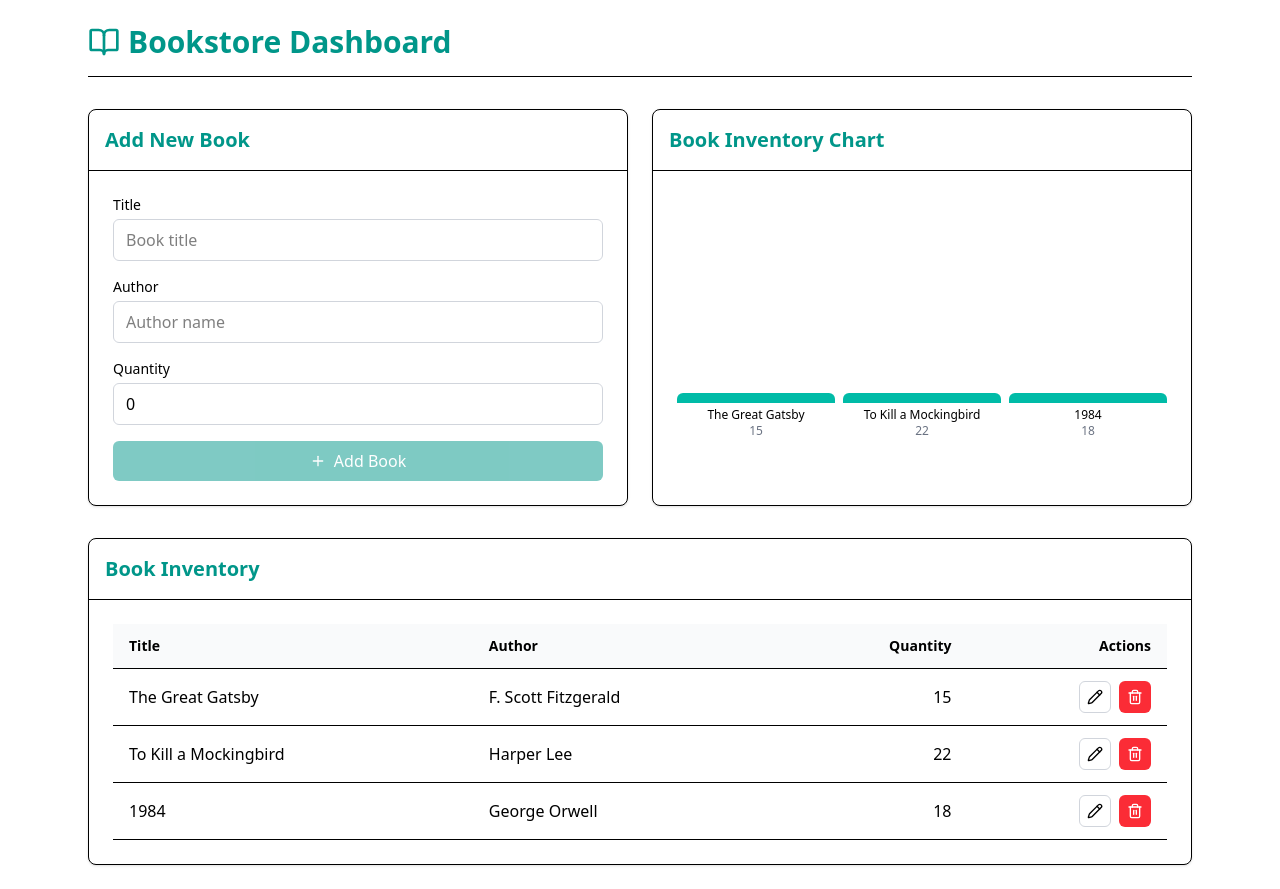
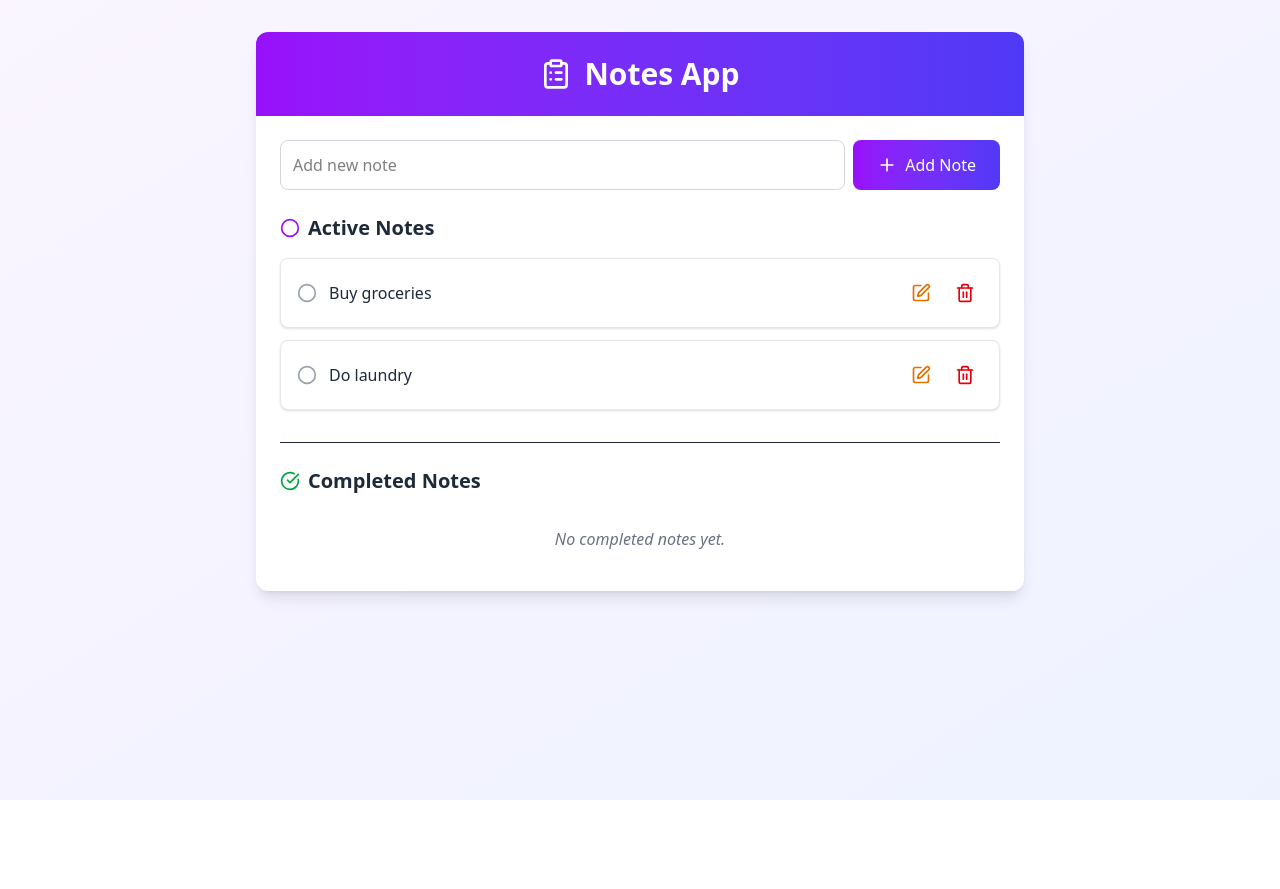
Before and after one commit to Yuossof/photo-gallery, a Next.js app: page / in a window 1280 px wide. After the commit the page ends 800 px from the top, so only its background shows below. Built offline with nearby package versions, Linux system fonts and the light colour scheme.

Commit message:
Update page.tsx

```diff
--- a/src/app/page.tsx
+++ b/src/app/page.tsx
@@ -1,263 +1,207 @@
 "use client"
 
 import { useState } from "react"
-import { Pencil, Trash2, BookOpen, Plus, Save, X } from "lucide-react"
+import { Trash2, Edit, Plus, Save, CheckCircle, Circle, ClipboardList } from "lucide-react"
 
-interface Book {
-  id: number
-  title: string
-  author: string
-  quantity: number
-}
+const NotesApp = () => {
+  const [notes, setNotes] = useState([
+    { id: 1, text: "Buy groceries", completed: false },
+    { id: 2, text: "Do laundry", completed: false },
+  ])
+  const [newNote, setNewNote] = useState("")
+  const [updateNoteId, setUpdateNoteId] = useState<number | null>(null)
+  const [updateNoteText, setUpdateNoteText] = useState("")
 
-export default function BookstoreDashboard() {
-  const [books, setBooks] = useState<Book[]>([
-    { id: 1, title: "The Great Gatsby", author: "F. Scott Fitzgerald", quantity: 15 },
-    { id: 2, title: "To Kill a Mockingbird", author: "Harper Lee", quantity: 22 },
-    { id: 3, title: "1984", author: "George Orwell", quantity: 18 },
-  ])
-
-  const [newBook, setNewBook] = useState<Omit<Book, "id">>({ title: "", author: "", quantity: 0 })
-  const [updateBook, setUpdateBook] = useState<Book | null>(null)
-
-  const handleAddBook = () => {
-    if (newBook.title && newBook.author && newBook.quantity > 0) {
-      const maxId = books.length > 0 ? Math.max(...books.map((book) => book.id)) : 0
-      setBooks([...books, { id: maxId + 1, ...newBook }])
-      setNewBook({ title: "", author: "", quantity: 0 })
+  const addNote = () => {
+    if (newNote.trim() !== "") {
+      const newNotes = [...notes, { id: notes.length + 1, text: newNote, completed: false }]
+      setNotes(newNotes)
+      setNewNote("")
     }
   }
 
-  const handleUpdateBook = (book: Book) => {
-    setUpdateBook(book)
+  const deleteNote = (id: number) => {
+    const newNotes = notes.filter((note) => note.id !== id)
+    setNotes(newNotes)
   }
 
-  const handleSaveUpdate = () => {
-    if (updateBook && updateBook.title && updateBook.author && updateBook.quantity > 0) {
-      const updatedBooks = books.map((book) => (book.id === updateBook.id ? updateBook : book))
-      setBooks(updatedBooks)
-      setUpdateBook(null)
+  const updateNote = (id: number) => {
+    setUpdateNoteId(id)
+    const noteToUpdate = notes.find((note) => note.id === id)
+    if (noteToUpdate) {
+      setUpdateNoteText(noteToUpdate.text)
     }
   }
 
-  const handleDeleteBook = (id: number) => {
-    const filteredBooks = books.filter((book) => book.id !== id)
-    setBooks(filteredBooks)
+  const saveUpdateNote = () => {
+    if (updateNoteId !== null && updateNoteText.trim() !== "") {
+      const newNotes = notes.map((note) => {
+        if (note.id === updateNoteId) {
+          return { ...note, text: updateNoteText }
+        }
+        return note
+      })
+      setNotes(newNotes)
+      setUpdateNoteId(null)
+      setUpdateNoteText("")
+    }
   }
 
-  // Find the maximum quantity for scaling the chart
-  const maxQuantity = Math.max(...books.map((book) => book.quantity), 1)
+  const toggleCompleted = (id: number) => {
+    const newNotes = notes.map((note) => {
+      if (note.id === id) {
+        return { ...note, completed: !note.completed }
+      }
+      return note
+    })
+    setNotes(newNotes)
+  }
+
+  const filteredNotes = notes.filter((note) => note.completed)
+  const activeNotes = notes.filter((note) => !note.completed)
 
   return (
-    <div className="container mx-auto p-6 space-y-8 max-w-6xl">
-      <header className="border-b pb-4">
-        <h1 className="text-3xl font-bold text-teal-600 flex items-center gap-2">
-          <BookOpen className="h-8 w-8" />
-          Bookstore Dashboard
-        </h1>
-      </header>
+    <div className="min-h-screen bg-gradient-to-br from-purple-50 to-indigo-50 p-4 md:p-8">
+      <div className="max-w-3xl mx-auto bg-white rounded-xl shadow-lg overflow-hidden">
+        <div className="bg-gradient-to-r from-purple-600 to-indigo-600 p-6">
+          <div className="flex items-center justify-center">
+            <ClipboardList className="h-8 w-8 text-white mr-3" />
+            <h1 className="text-3xl font-bold text-white">Notes App</h1>
+          </div>
+        </div>
 
-      <div className="grid grid-cols-1 md:grid-cols-2 gap-6">
-        {/* Add/Update Book Form Card */}
-        <div className="bg-white rounded-lg border shadow-sm overflow-hidden">
-          <div className="border-b p-4">
-            <h2 className="text-xl font-semibold text-teal-600">{updateBook ? "Update Book" : "Add New Book"}</h2>
+        <div className="p-6">
+          <div className="flex flex-col md:flex-row gap-2 mb-6">
+            <input
+              type="text"
+              value={newNote}
+              onChange={(e) => setNewNote(e.target.value)}
+              className="flex-grow p-3 border border-gray-300 rounded-lg focus:outline-none focus:ring-2 focus:ring-purple-500 transition-all"
+              placeholder="Add new note"
+              onKeyDown={(e) => {
+                if (e.key === "Enter") addNote()
+              }}
+            />
+            <button
+              onClick={addNote}
+              className="bg-gradient-to-r from-purple-600 to-indigo-600 hover:from-purple-700 hover:to-indigo-700 text-white font-medium py-3 px-6 rounded-lg transition-all flex items-center justify-center"
+            >
+              <Plus className="h-5 w-5 mr-2" />
+              Add Note
+            </button>
           </div>
-          <div className="p-6">
-            {updateBook ? (
-              <div className="space-y-4">
-                <div>
-                  <label htmlFor="update-title" className="text-sm font-medium block mb-1">
-                    Title
-                  </label>
+
+          <div className="mb-8">
+            <h2 className="text-xl font-semibold mb-4 text-gray-800 flex items-center">
+              <Circle className="h-5 w-5 mr-2 text-purple-600" />
+              Active Notes
+            </h2>
+            {activeNotes.length === 0 ? (
+              <p className="text-gray-500 italic text-center py-4">No active notes. Add one above!</p>
+            ) : (
+              <ul className="space-y-3">
+                {activeNotes.map((note) => (
+                  <li
+                    key={note.id}
+                    className="bg-white border border-gray-200 rounded-lg p-4 shadow-sm hover:shadow-md transition-all"
+                  >
+                    <div className="flex items-center justify-between">
+                      <div className="flex items-center flex-grow">
+                        <button
+                          onClick={() => toggleCompleted(note.id)}
+                          className="mr-3 text-gray-400 hover:text-purple-600 transition-colors"
+                        >
+                          <Circle className="h-5 w-5" />
+                        </button>
+
+                        {updateNoteId === note.id ? (
                           <input
-                    id="update-title"
-                    className="w-full px-3 py-2 border border-gray-300 rounded-md focus:outline-none focus:ring-2 focus:ring-teal-500 focus:border-transparent"
-                    placeholder="Book title"
-                    value={updateBook.title}
-                    onChange={(e) => setUpdateBook({ ...updateBook, title: e.target.value })}
+                            type="text"
+                            value={updateNoteText}
+                            onChange={(e) => setUpdateNoteText(e.target.value)}
+                            className="flex-grow p-2 border border-purple-300 rounded-lg focus:outline-none focus:ring-2 focus:ring-purple-500"
+                            autoFocus
+                            onKeyDown={(e) => {
+                              if (e.key === "Enter") saveUpdateNote()
+                            }}
                           />
+                        ) : (
+                          <span className="text-gray-800">{note.text}</span>
+                        )}
                       </div>
-                <div>
-                  <label htmlFor="update-author" className="text-sm font-medium block mb-1">
-                    Author
-                  </label>
-                  <input
-                    id="update-author"
-                    className="w-full px-3 py-2 border border-gray-300 rounded-md focus:outline-none focus:ring-2 focus:ring-teal-500 focus:border-transparent"
-                    placeholder="Author name"
-                    value={updateBook.author}
-                    onChange={(e) => setUpdateBook({ ...updateBook, author: e.target.value })}
-                  />
-                </div>
-                <div>
-                  <label htmlFor="update-quantity" className="text-sm font-medium block mb-1">
-                    Quantity
-                  </label>
-                  <input
-                    id="update-quantity"
-                    type="number"
-                    className="w-full px-3 py-2 border border-gray-300 rounded-md focus:outline-none focus:ring-2 focus:ring-teal-500 focus:border-transparent"
-                    placeholder="Quantity"
-                    value={updateBook.quantity}
-                    onChange={(e) => setUpdateBook({ ...updateBook, quantity: Number(e.target.value) })}
-                  />
-                </div>
-                <div className="flex gap-2">
+
+                      <div className="flex space-x-2 ml-4">
+                        {updateNoteId === note.id ? (
                           <button
-                    className={`flex-1 px-4 py-2 rounded-md flex items-center justify-center gap-2 text-white bg-teal-600 hover:bg-teal-700 transition-colors ${
-                      !updateBook.title || !updateBook.author || updateBook.quantity <= 0
-                        ? "opacity-50 cursor-not-allowed"
-                        : ""
-                    }`}
-                    onClick={handleSaveUpdate}
-                    disabled={!updateBook.title || !updateBook.author || updateBook.quantity <= 0}
+                            onClick={saveUpdateNote}
+                            className="p-2 text-green-600 hover:bg-green-50 rounded-full transition-colors"
+                            title="Save"
                           >
-                    <Save className="h-4 w-4" /> Save Changes
+                            <Save className="h-5 w-5" />
+                          </button>
+                        ) : (
+                          <>
+                            <button
+                              onClick={() => updateNote(note.id)}
+                              className="p-2 text-amber-600 hover:bg-amber-50 rounded-full transition-colors"
+                              title="Edit"
+                            >
+                              <Edit className="h-5 w-5" />
                             </button>
                             <button
-                    className="flex-1 px-4 py-2 rounded-md border border-gray-300 hover:bg-gray-50 transition-colors flex items-center justify-center gap-2"
-                    onClick={() => setUpdateBook(null)}
+                              onClick={() => deleteNote(note.id)}
+                              className="p-2 text-red-600 hover:bg-red-50 rounded-full transition-colors"
+                              title="Delete"
                             >
-                    <X className="h-4 w-4" /> Cancel
+                              <Trash2 className="h-5 w-5" />
+                            </button>
+                          </>
+                        )}
+                      </div>
+                    </div>
+                  </li>
+                ))}
+              </ul>
+            )}
+          </div>
+
+          <div>
+            <h2 className="text-xl font-semibold mb-4 text-gray-800 flex items-center border-t pt-6">
+              <CheckCircle className="h-5 w-5 mr-2 text-green-600" />
+              Completed Notes
+            </h2>
+            {filteredNotes.length === 0 ? (
+              <p className="text-gray-500 italic text-center py-4">No completed notes yet.</p>
+            ) : (
+              <ul className="space-y-3">
+                {filteredNotes.map((note) => (
+                  <li key={note.id} className="bg-gray-50 border border-gray-200 rounded-lg p-4 shadow-sm">
+                    <div className="flex items-center justify-between">
+                      <div className="flex items-center">
+                        <button onClick={() => toggleCompleted(note.id)} className="mr-3 text-green-600">
+                          <CheckCircle className="h-5 w-5" />
+                        </button>
+                        <span className="text-gray-500 line-through">{note.text}</span>
+                      </div>
+                      <div className="flex space-x-2">
+                        <button
+                          onClick={() => deleteNote(note.id)}
+                          className="p-2 text-red-600 hover:bg-red-50 rounded-full transition-colors"
+                          title="Delete"
+                        >
+                          <Trash2 className="h-5 w-5" />
                         </button>
                       </div>
                     </div>
-            ) : (
-              <div className="space-y-4">
-                <div>
-                  <label htmlFor="new-title" className="text-sm font-medium block mb-1">
-                    Title
-                  </label>
-                  <input
-                    id="new-title"
-                    className="w-full px-3 py-2 border border-gray-300 rounded-md focus:outline-none focus:ring-2 focus:ring-teal-500 focus:border-transparent"
-                    placeholder="Book title"
-                    value={newBook.title}
-                    onChange={(e) => setNewBook({ ...newBook, title: e.target.value })}
-                  />
-                </div>
-                <div>
-                  <label htmlFor="new-author" className="text-sm font-medium block mb-1">
-                    Author
-                  </label>
-                  <input
-                    id="new-author"
-                    className="w-full px-3 py-2 border border-gray-300 rounded-md focus:outline-none focus:ring-2 focus:ring-teal-500 focus:border-transparent"
-                    placeholder="Author name"
-                    value={newBook.author}
-                    onChange={(e) => setNewBook({ ...newBook, author: e.target.value })}
-                  />
-                </div>
-                <div>
-                  <label htmlFor="new-quantity" className="text-sm font-medium block mb-1">
-                    Quantity
-                  </label>
-                  <input
-                    id="new-quantity"
-                    type="number"
-                    className="w-full px-3 py-2 border border-gray-300 rounded-md focus:outline-none focus:ring-2 focus:ring-teal-500 focus:border-transparent"
-                    placeholder="Quantity"
-                    value={newBook.quantity}
-                    onChange={(e) => setNewBook({ ...newBook, quantity: Number(e.target.value) })}
-                  />
-                </div>
-                <button
-                  className={`w-full px-4 py-2 rounded-md flex items-center justify-center gap-2 text-white bg-teal-600 hover:bg-teal-700 transition-colors ${
-                    !newBook.title || !newBook.author || newBook.quantity <= 0 ? "opacity-50 cursor-not-allowed" : ""
-                  }`}
-                  onClick={handleAddBook}
-                  disabled={!newBook.title || !newBook.author || newBook.quantity <= 0}
-                >
-                  <Plus className="h-4 w-4" /> Add Book
-                </button>
-              </div>
+                  </li>
+                ))}
+              </ul>
             )}
-          </div>
-        </div>
-
-        {/* Chart Card */}
-        <div className="bg-white rounded-lg border shadow-sm overflow-hidden">
-          <div className="border-b p-4">
-            <h2 className="text-xl font-semibold text-teal-600">Book Inventory Chart</h2>
-          </div>
-          <div className="p-6 h-[300px]">
-            <div className="h-full flex flex-col">
-              <div className="flex-1 flex items-end gap-2 pb-2">
-                {books.map((book) => (
-                  <div key={book.id} className="flex flex-col items-center flex-1">
-                    <div
-                      className="w-full bg-teal-500 rounded-t-md transition-all duration-300"
-                      style={{
-                        height: `${(book.quantity / maxQuantity) * 100}%`,
-                        minHeight: "10px",
-                      }}
-                    />
-                    <div className="text-xs font-medium mt-1 truncate w-full text-center">{book.title}</div>
-                    <div className="text-xs text-gray-500">{book.quantity}</div>
-                  </div>
-                ))}
-              </div>
-            </div>
-          </div>
-        </div>
-      </div>
-
-      {/* Books Table Card */}
-      <div className="bg-white rounded-lg border shadow-sm overflow-hidden">
-        <div className="border-b p-4">
-          <h2 className="text-xl font-semibold text-teal-600">Book Inventory</h2>
-        </div>
-        <div className="p-6">
-          <div className="overflow-x-auto">
-            <table className="w-full border-collapse">
-              <thead>
-                <tr className="bg-gray-50 border-b">
-                  <th className="text-left py-3 px-4 font-semibold text-sm">Title</th>
-                  <th className="text-left py-3 px-4 font-semibold text-sm">Author</th>
-                  <th className="text-right py-3 px-4 font-semibold text-sm">Quantity</th>
-                  <th className="text-right py-3 px-4 font-semibold text-sm">Actions</th>
-                </tr>
-              </thead>
-              <tbody>
-                {books.length === 0 ? (
-                  <tr>
-                    <td colSpan={4} className="text-center py-6 text-gray-500">
-                      No books in inventory. Add your first book above.
-                    </td>
-                  </tr>
-                ) : (
-                  books.map((book) => (
-                    <tr key={book.id} className="border-b hover:bg-gray-50">
-                      <td className="py-3 px-4 font-medium">{book.title}</td>
-                      <td className="py-3 px-4">{book.author}</td>
-                      <td className="py-3 px-4 text-right">{book.quantity}</td>
-                      <td className="py-3 px-4 text-right">
-                        <div className="flex justify-end gap-2">
-                          <button
-                            onClick={() => handleUpdateBook(book)}
-                            className="h-8 w-8 p-0 flex items-center justify-center rounded-md border border-gray-300 hover:bg-gray-50 transition-colors"
-                          >
-                            <Pencil className="h-4 w-4" />
-                            <span className="sr-only">Edit</span>
-                          </button>
-                          <button
-                            onClick={() => handleDeleteBook(book.id)}
-                            className="h-8 w-8 p-0 flex items-center justify-center rounded-md bg-red-500 text-white hover:bg-red-600 transition-colors"
-                          >
-                            <Trash2 className="h-4 w-4" />
-                            <span className="sr-only">Delete</span>
-                          </button>
-                        </div>
-                      </td>
-                    </tr>
-                  ))
-                )}
-              </tbody>
-            </table>
           </div>
         </div>
       </div>
     </div>
   )
 }
+
+export default NotesApp
```
Lines whose indentation alone changed are shown as unchanged.
